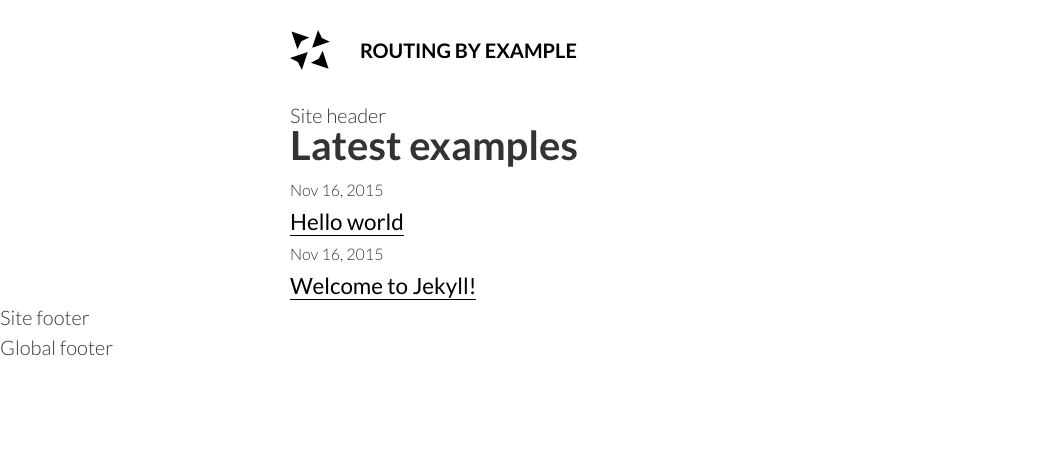
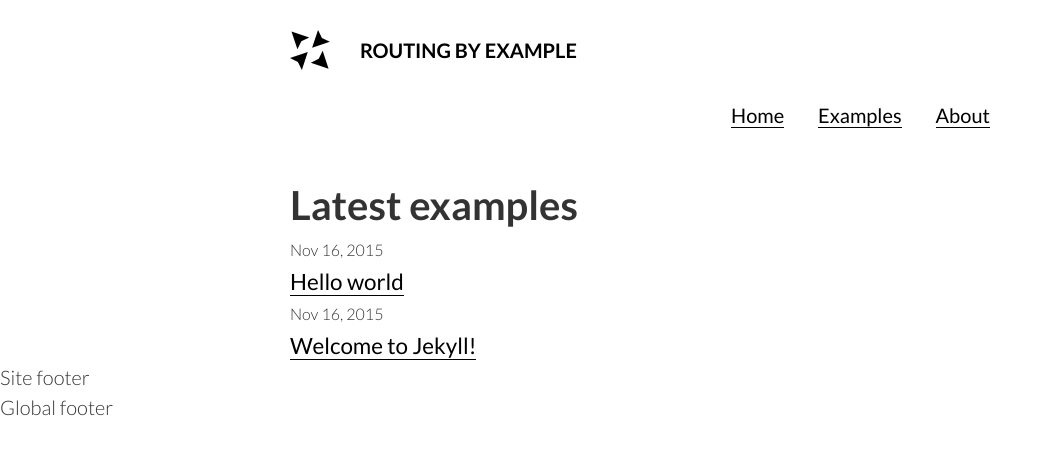
Before and after one commit to routingbyexample/routingbyexample.github.io, a Jekyll site: the page built from index.html, in a window 1280 px wide. Shown: the top 455 px of the page, without its empty margins (0-1052 px from the left). Built offline with Jekyll 4.4.1, drawn with Linux system fonts in a browser that asks for light colours.

Commit message:
feat(_includes): update site-header content

```diff
--- a/_includes/site-header.html
+++ b/_includes/site-header.html
@@ -1,3 +1,15 @@
 <header class="rbe-site-header">
-  Site header
+  <nav class="rbe-site-nav">
+    <ul>
+      <li>
+        <a href="#">Home</a>
+      </li>
+      <li>
+        <a href="#">Examples</a>
+      </li>
+      <li>
+        <a href="#">About</a>
+      </li>
+    </ul>
+  </nav>
 </header>
```
